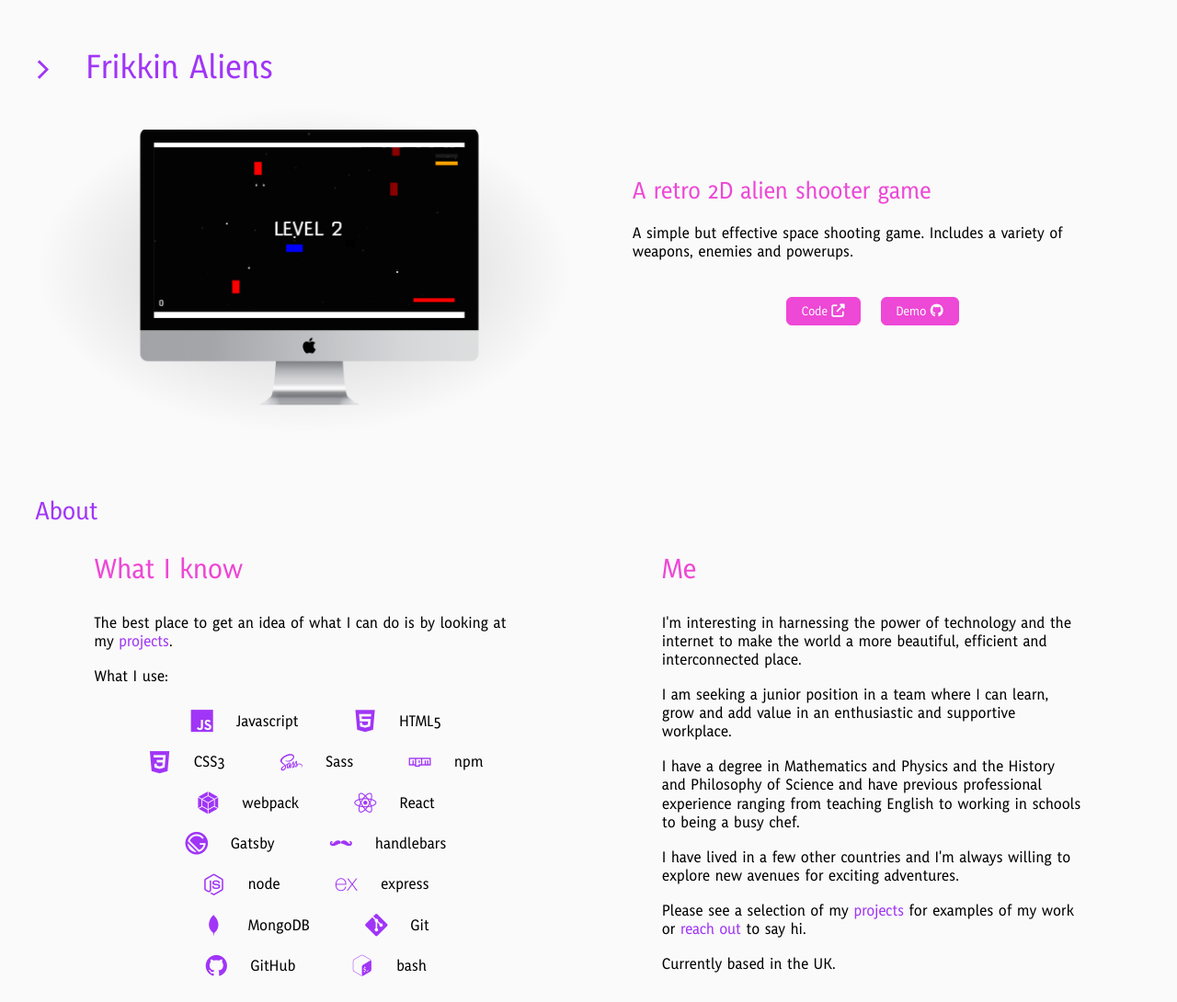
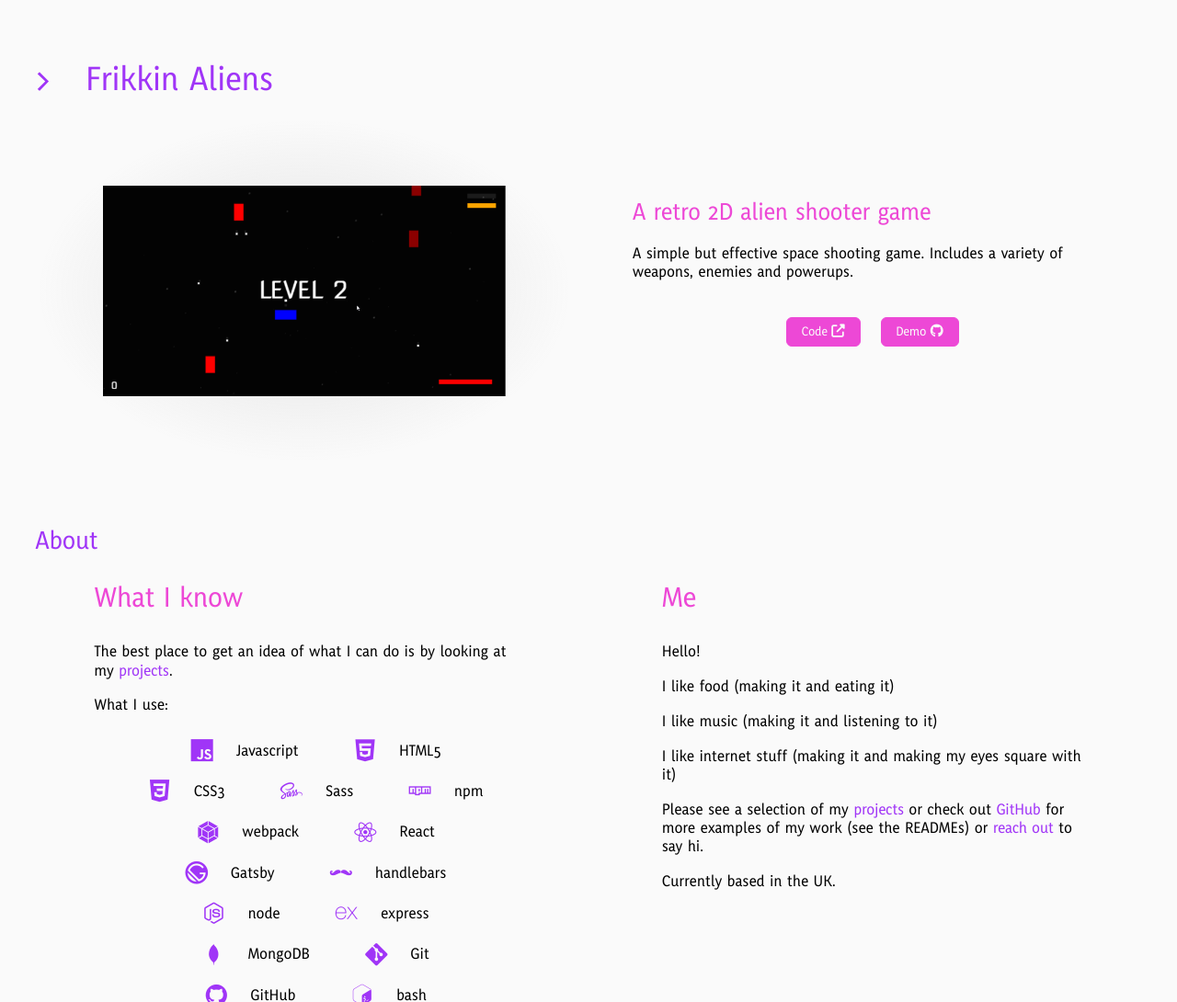
Before and after one commit to ArtificialLuxuryIntelligence/ArtificialLuxuryIntelligence.github.io, a plain HTML site: page index.html in a window 1280 px wide. Shown: the part 2332-3422 px from the top of the page at 92% size. Drawn offline with nearby package versions, Linux system fonts and the light colour scheme.

Commit message:
update: improve general styling

```diff
--- a/index.html
+++ b/index.html
@@ -60,7 +60,7 @@
             <h1>Liz Gorman Art Photography</h1>
 
             <div class="cover">
-              <img src="/lgp_macphone.81d0cb12.png" alt="">
+              <img src="/LGAPcover.69234d1d.png" alt="">
             </div>
             <div class="details">
               <div>
@@ -82,7 +82,7 @@
             <h1>To the pub!</h1>
 
             <div class="cover">
-              <img src="/pub_mob.87bf5be7.png" alt="">
+              <img src="/tothepubcover.fe6c6757.png" alt="">
             </div>
             <div class="details">
               <div>
@@ -123,7 +123,7 @@
             <h1>Frikkin Aliens</h1>
 
             <div class="cover">
-              <img src="/aliens_mac.bf8d070f.png" alt="">
+              <img src="/falienscover.a35b627f.png" alt="">
             </div>
             <div class="details">
               <div>
@@ -212,28 +212,20 @@
           <div class="about-contents">
             <div>
               <h2>Me</h2>
+              <p>Hello!</p>
+              <p>I like food (making it and eating it)</p>
+
+              <p>I like music (making it and listening to it)</p>
+
               <p>
-                I'm interesting in harnessing the power of technology and the
-                internet to make the world a more beautiful, efficient and
-                interconnected place.
-              </p>
-              <p>
-                I am seeking a junior position in a team where I can learn, grow
-                and add value in an enthusiastic and supportive workplace.
-              </p>
-              <p>
-                I have a degree in Mathematics and Physics and the History and
-                Philosophy of Science and have previous professional experience
-                ranging from teaching English to working in schools to being a
-                busy chef.
-              </p>
-              <p>
-                I have lived in a few other countries and I'm always willing to
-                explore new avenues for exciting adventures.
+                I like internet stuff (making it and making my eyes square with
+                it)
               </p>
               <p>
                 Please see a selection of my
-                <a href="#projects">projects</a> for examples of my work or
+                <a href="#projects">projects</a> or check out
+                <a href="https://github.com/ArtificialLuxuryIntelligence">GitHub</a>
+                for more examples of my work (see the READMEs) or
                 <a href="#contact">reach out</a> to say hi.
               </p>
               <p>Currently based in the UK.</p>
--- a/portfolio.e31bb0bc.css
+++ b/portfolio.e31bb0bc.css
@@ -599,8 +599,8 @@ em {
 #projects .project .cover {
   grid-column: 1/span 1;
   grid-row: 2/span 1;
-  padding: 1.6rem;
-  background-image: radial-gradient(rgba(128, 128, 128, 0.4), transparent 70%);
+  padding: 4.6rem;
+  background-image: radial-gradient(rgba(128, 128, 128, 0.2), transparent 70%);
 }
 #projects .project .cover img {
   width: 100%;
@@ -622,7 +622,7 @@ em {
   margin: 2.4em 0;
 }
 #projects #colourbrain .cover {
-  padding: 2em 20%;
+  padding: 2em 30%;
 }
 
 #about .about-contents {
@@ -667,6 +667,9 @@ em {
   padding: 0.4em 1em;
 }
 
+#contact {
+  padding: 1em 4em;
+}
 #contact .contact-contents {
   padding-bottom: 3em;
   max-width: 100%;
--- a/portfolio.e31bb0bc.js
+++ b/portfolio.e31bb0bc.js
@@ -240,7 +240,7 @@ function activateNav() {
   var options2 = {
     root: null,
     rootMargin: '0px',
-    threshold: 0.7
+    threshold: 0.22
   };
   var observer2 = new IntersectionObserver(function (entries, observer) {
     entries.forEach(function (entry) {
@@ -342,7 +342,7 @@ var parent = module.bundle.parent;
 if ((!parent || !parent.isParcelRequire) && typeof WebSocket !== 'undefined') {
   var hostname = "" || location.hostname;
   var protocol = location.protocol === 'https:' ? 'wss' : 'ws';
-  var ws = new WebSocket(protocol + '://' + hostname + ':' + "43707" + '/');
+  var ws = new WebSocket(protocol + '://' + hostname + ':' + "38859" + '/');
 
   ws.onmessage = function (event) {
     checkedAssets = {};
```
Also changed, not shown: LGAPcover.69234d1d.png (added), falienscover.a35b627f.png (added), tothepubcover.fe6c6757.png (added), 2 other files.
